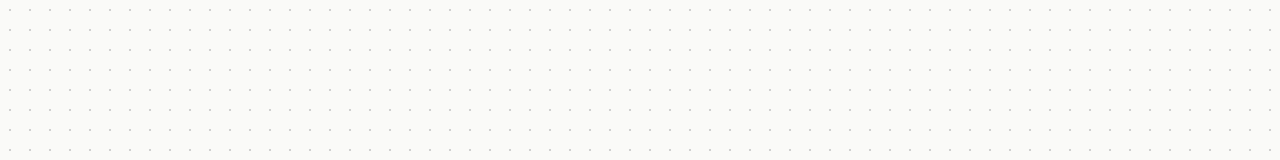
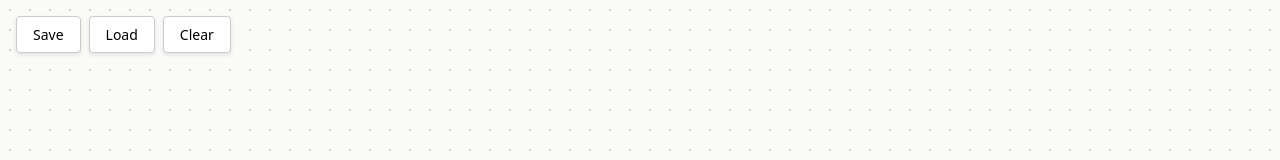
Before and after one commit to spohle/enet, a React (Vite) app: page / in a window 1280 px wide. Shown: the top 160 px of the page. Built offline with nearby package versions, Linux system fonts and the light colour scheme.

Commit message:
second pass

```diff
--- a/src/App.css
+++ b/src/App.css
@@ -15,10 +15,43 @@ body {
   background-image:
     radial-gradient(circle, #d0d0d0 1px, transparent 1px);
   background-size: 20px 20px;
+  position: relative;
+}
+
+.toolbar {
+  position: fixed;
+  top: 16px;
+  left: 16px;
+  display: flex;
+  gap: 8px;
+  z-index: 1000;
+}
+
+.toolbar-button {
+  padding: 8px 16px;
+  background-color: white;
+  border: 1px solid #ccc;
+  border-radius: 4px;
+  font-family: system-ui, -apple-system, sans-serif;
+  font-size: 14px;
+  cursor: pointer;
+  box-shadow: 0 2px 4px rgba(0, 0, 0, 0.1);
+  transition: background-color 0.2s;
+}
+
+.toolbar-button:hover {
+  background-color: #f0f0f0;
+}
+
+.toolbar-button:active {
+  background-color: #e0e0e0;
 }
 
 .drawing-canvas {
   display: block;
+  position: absolute;
+  top: 0;
+  left: 0;
 }
 
 .context-menu {
--- a/src/App.jsx
+++ b/src/App.jsx
@@ -437,8 +437,65 @@ function App() {
     }
   }
 
+  const handleSave = () => {
+    const data = {
+      nodes,
+      connections
+    }
+    const json = JSON.stringify(data, null, 2)
+    const blob = new Blob([json], { type: 'application/json' })
+    const url = URL.createObjectURL(blob)
+    const a = document.createElement('a')
+    a.href = url
+    a.download = 'graph.json'
+    a.click()
+    URL.revokeObjectURL(url)
+  }
+
+  const handleLoad = () => {
+    const input = document.createElement('input')
+    input.type = 'file'
+    input.accept = '.json'
+    input.onchange = (e) => {
+      const file = e.target.files[0]
+      if (file) {
+        const reader = new FileReader()
+        reader.onload = (event) => {
+          try {
+            const data = JSON.parse(event.target.result)
+            if (data.nodes && data.connections) {
+              setNodes(data.nodes)
+              setConnections(data.connections)
+            }
+          } catch (error) {
+            console.error('Error loading file:', error)
+          }
+        }
+        reader.readAsText(file)
+      }
+    }
+    input.click()
+  }
+
+  const handleClear = () => {
+    setNodes([])
+    setConnections([])
+    setContextMenu(null)
+    setDraggingNode(null)
+    setLinkingNode(null)
+    setHoveredConnection(null)
+    setEditingConnection(null)
+    setEditStartAngle(null)
+  }
+
   return (
     <div className="app-container">
+      <div className="toolbar">
+        <button className="toolbar-button" onClick={handleSave}>Save</button>
+        <button className="toolbar-button" onClick={handleLoad}>Load</button>
+        <button className="toolbar-button" onClick={handleClear}>Clear</button>
+      </div>
+
       <canvas
         ref={canvasRef}
         className="drawing-canvas"
```
